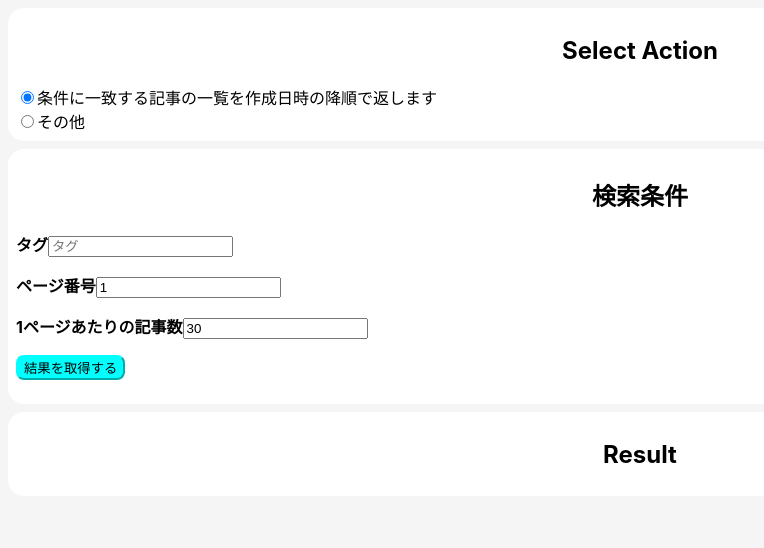
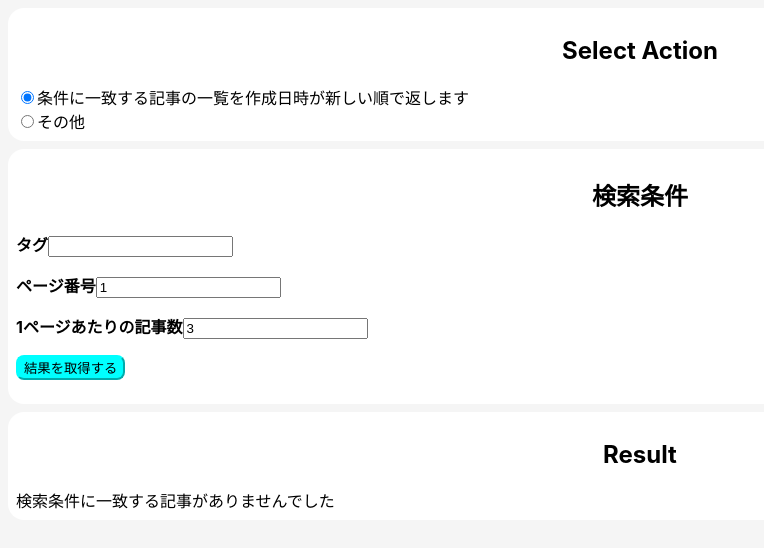
Before and after one commit to ek670/qiita-post, a React (Create React App) app: page / in a window 1280 px wide. Shown: the top 548 px of the page, without its empty margins (0-764 px from the left). Built offline with nearby package versions, Linux system fonts and the light colour scheme.

Commit message:
タグ・ページ・記事数/ページを指定できる

```diff
--- a/src/components/ActionResult.tsx
+++ b/src/components/ActionResult.tsx
@@ -1,5 +1,3 @@
-import React from "react";
-
 export type item = {
   id: string;
   title: string;
@@ -22,41 +20,33 @@ export const ActionResult = (props: { items: item[] }) => {
     <>
       <div className="block">
         <h2 className="title">Result</h2>
+        {props.items.length == 0 && "検索条件に一致する記事がありませんでした"}
         {props.items.map((item) => {
           return (
             <div key={item.id} className="wrapper">
+              <div>
                 <article>
-                <a href={item.url}> </a>
-                <div>
+                  <a href={item.url} target="_blank" rel="noreferrer"></a>
                   <h2>{item.title}</h2>
                   <p>
-                    {`tag `}
+                    <img src={`${process.env.PUBLIC_URL}/tag-free7.jpg`} />
                     {item.tags.map((tag, index) => {
-                      return (
-                        <>
-                          {index != 0 && ", "}
-                          {tag.name}
-                        </>
-                      );
+                      return index != 0 ? `, ${tag.name}` : tag.name;
                     })}
                   </p>
                   <p>
                     {`likes:${item.likes_count}  stocks:${item.stocks_count}`}
                   </p>
+                </article>
               </div>
-                <div>
-                  <img
-                    src={item.user.profile_image_url}
-                    height="32"
-                    width="32"
-                  />
+              <div className="author">
+                <img src={item.user.profile_image_url} height="32" width="32" />
                 <p>
                   {"@" + item.user.id}
                   {item.user.name && " " + item.user.name}
                 </p>
                 <p>更新日:{item.updated_at.slice(0, 10)}</p>
               </div>
-              </article>
             </div>
           );
         })}
--- a/src/components/ActionSelector.tsx
+++ b/src/components/ActionSelector.tsx
@@ -1,15 +1,15 @@
-import React from "react";
+import { useState } from "react";
 import { InputForm } from "./InputForm";
 
 export const actions = [
-  "条件に一致する記事の一覧を作成日時の降順で返します",
+  "条件に一致する記事の一覧を作成日時が新しい順で返します",
   "その他",
 ];
 
 export const ActionSelector = () => {
   console.log("render ActionSelector");
 
-  const [action, setAction] = React.useState(actions[0]);
+  const [action, setAction] = useState(actions[0]);
 
   const selectAction = (e: { target: { value: string } }) => {
     setAction(e.target.value);
--- a/src/components/InputForm.tsx
+++ b/src/components/InputForm.tsx
@@ -1,4 +1,4 @@
-import React from "react";
+import { useState } from "react";
 import { actions } from "./ActionSelector";
 import axios from "axios";
 import { ActionResult, item } from "./ActionResult";
@@ -6,18 +6,43 @@ import { ActionResult, item } from "./ActionResult";
 export const InputForm = (props: { action: string }) => {
   console.log("render InputForm");
 
-  const [tag, setTag] = React.useState("");
-
-  const setTagOnInput = (e: { target: { value: string } }) => {
-    setTag(e.target.value);
+  type getItemState = {
+    tag: string;
+    page: string;
+    per_page: string;
   };
 
-  const client = axios.create({
-    baseURL: "https://qiita.com/api/v2/items?page=1&per_page=3",
+  const [state, setState] = useState<getItemState>({
+    tag: "",
+    page: "1",
+    per_page: "3",
   });
 
-  const b = async () => {
-    const response = await client.get("", {
+  const handleInputChange = (e: { target: { value: string; name: string } }) => {
+    console.log({ ...state, [e.target.name]: e.target.value });
+
+    if (e.target.name == "page") {
+      if (e.target.value == "") e.target.value = "1";
+    } else if (e.target.name == "per_page") {
+      if (e.target.value == "") e.target.value = "1";
+      if (parseInt(e.target.value) > 100) {
+        e.target.value = "100";
+      }
+    }
+
+    setState({ ...state, [e.target.name]: e.target.value });
+  };
+
+  const [post, setPost] = useState<item[]>([]);
+
+  const client = axios.create({
+    baseURL: "https://qiita.com/api/v2",
+  });
+
+  const getItems = async () => {
+    const endpoint = `items?page=${state.page}&per_page=${state.per_page}`;
+
+    const response = await client.get(state.tag == "" ? endpoint : `${endpoint}&query=tag%3A${state.tag}`, {
       headers: {
         Authorization: "Bearer 541dfaeb7284908f175a9564708a69ff24c103d8",
       },
@@ -25,10 +50,8 @@ export const InputForm = (props: { action: string }) => {
 
     setPost(response.data);
 
-    console.log(response.data);
+    console.log(response);
   };
-
-  const [post, setPost] = React.useState<item[]>([]);
 
   return (
     <>
@@ -36,26 +59,21 @@ export const InputForm = (props: { action: string }) => {
         <h2 className="title">検索条件</h2>
         <p className="label">
           タグ
-          <input
-            type="text"
-            placeholder="タグ"
-            value={tag}
-            onChange={setTagOnInput}
-          />
+          <input type="text" name="tag" value={state.tag} onChange={handleInputChange} />
         </p>
         <p className="label">
           ページ番号
-          <input type="text" defaultValue={1} />
+          <input type="number" name="page" value={state.page} onChange={handleInputChange} />
         </p>
         <p className="label">
           1ページあたりの記事数
-          <input type="text" defaultValue={30} />
+          <input type="number" name="per_page" value={state.per_page} onChange={handleInputChange} />
         </p>
         <p>
-          <button onClick={b}>結果を取得する</button>
+          <button onClick={getItems}>結果を取得する</button>
         </p>
       </div>
-      <ActionResult items={post} />
+      {props.action === actions[0] && <ActionResult items={post} />}
     </>
   );
 };
--- a/src/style.css
+++ b/src/style.css
@@ -31,8 +31,46 @@ button {
   display: grid;
   grid-template-columns: 3fr 1fr;
   border-top: 1px solid whitesmoke;
+  max-height: 300px;
 }
 
 .wrapper article {
   padding: 16px;
+  position: relative;
 }
+
+.wrapper article a {
+  position: absolute;
+  bottom: 0;
+  top: 0;
+  left: 0;
+  right: 0;
+}
+
+.author {
+  padding: 8px;
+}
+
+.author img {
+  height: 64px;
+  width: 64px;
+  width: auto;
+}
+
+article p {
+  align-items: center;
+  color: rgba(0, 0, 0, 0.87);
+  display: -webkit-box;
+  display: -webkit-flex;
+  display: -ms-flexbox;
+  display: flex;
+  -webkit-flex-wrap: wrap;
+  -ms-flex-wrap: wrap;
+  flex-wrap: wrap;
+}
+
+article p img {
+  width: 12px;
+  height: 12px;
+  padding: 4px;
+}
```
Also changed, not shown: .eslintrc.yml, public/tag-free7.jpg (added), 1 other file (tests, documents, lock files or other folders). Lines whose indentation alone changed are shown as unchanged.
